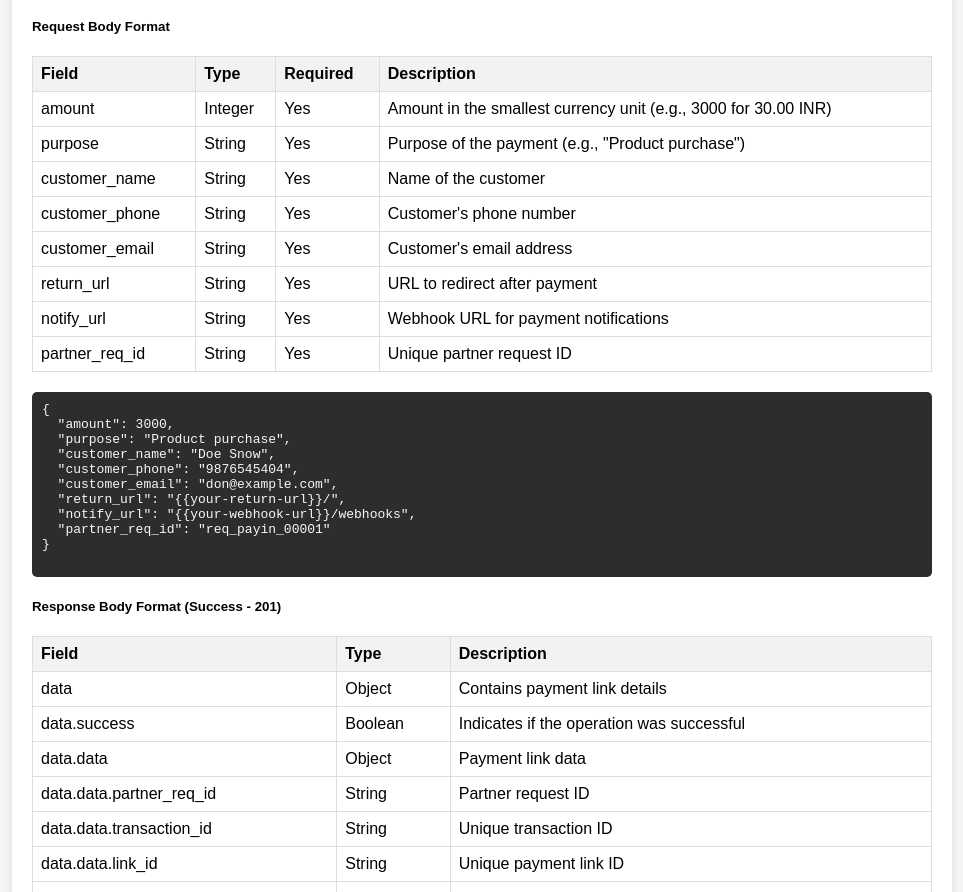
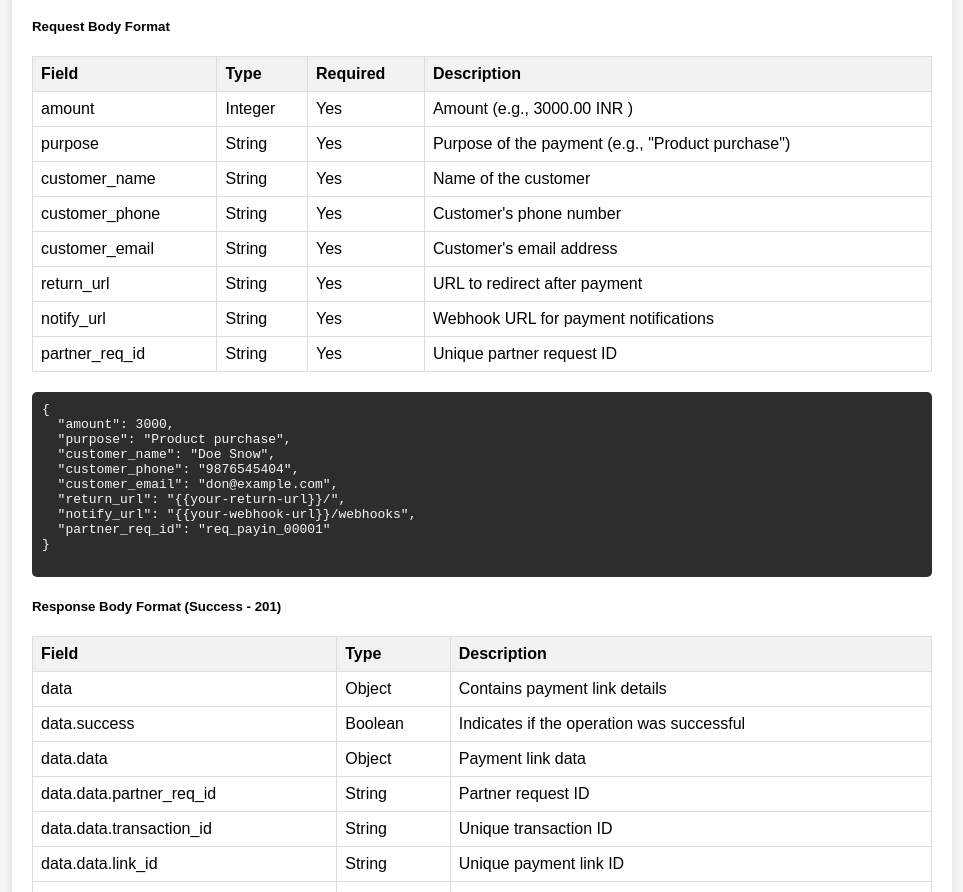
Before and after one commit to paysupreme/paysupreme.github.io, a plain HTML site: page index.html in a window 1280 px wide. Shown: the part 4321-5213 px from the top of the page, without its empty margins (158-1121 px from the left). Drawn offline with Linux system fonts and the light colour scheme.

Commit message:
Update index.html

```diff
--- a/index.html
+++ b/index.html
@@ -501,7 +501,7 @@ Content-Type: application/json
                 <td>amount</td>
                 <td>Integer</td>
                 <td>Yes</td>
-                <td>Amount in the smallest currency unit (e.g., 3000 for 30.00 INR)</td>
+                <td>Amount (e.g., 3000.00 INR )</td>
             </tr>
             <tr>
                 <td>purpose</td>
```
